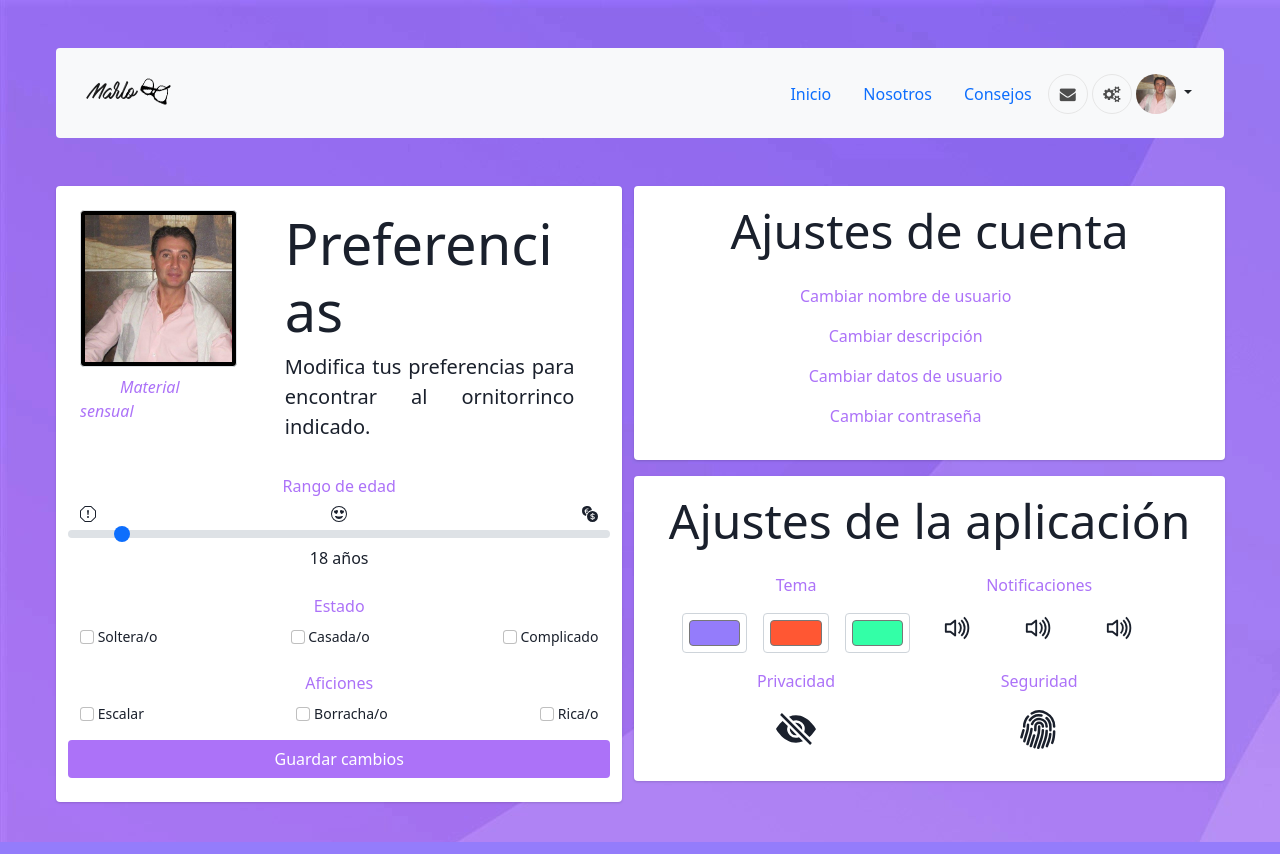
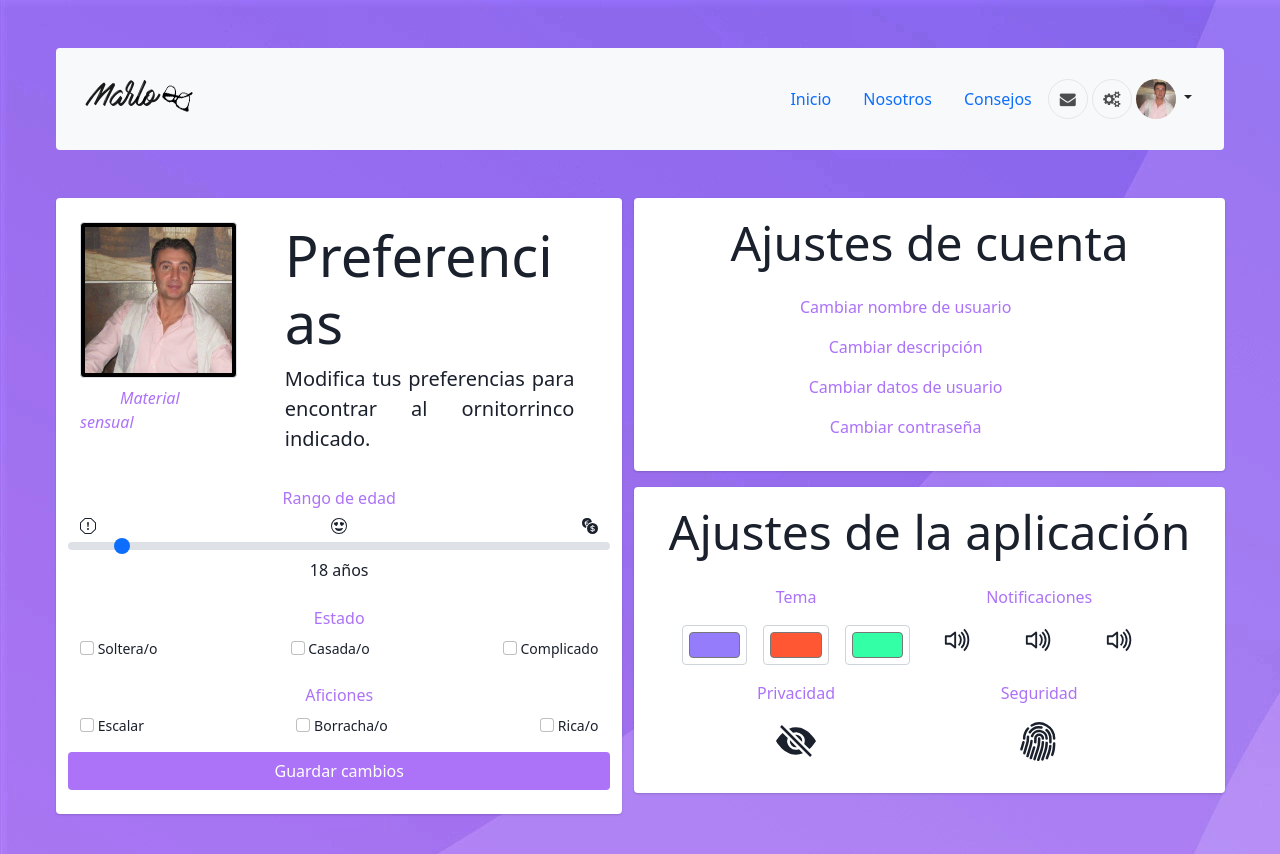
Before and after one commit to sermc/marlo, a website: page ajustes.html in a window 1280 px wide. Drawn offline with nearby package versions, Linux system fonts and the light colour scheme.

Commit message:
raquel ha cambiado para que este bien el header de perfil y ajustes

```diff
--- a/ajustes.html
+++ b/ajustes.html
@@ -70,7 +70,7 @@
 
             <div class="justify-content-lg-start item-aligns-center">
                 <a class="navbar-brand pl-5" href="inicio.html">
-                    <span id="titulo">Marlo</span>
+                    <span id="titulo" style="font-size:29px">Marlo</span>
                     <img src="img/gafas.png" width="30" height="24" class="d-inline-block align-text-top gafas item-aligns-center">
                 </a>
             </div>
```
Also changed, not shown: perfil.html (+1 -1 lines).
